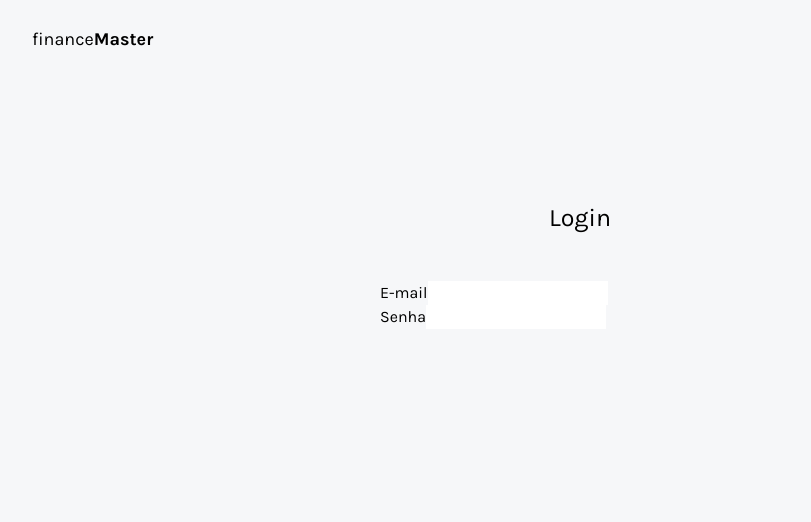
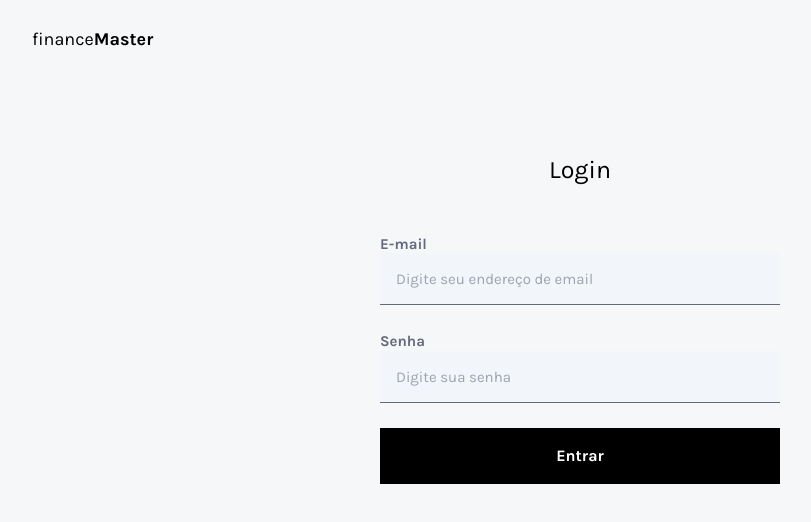
Before and after one commit to vinicius-pereira-souza/finance_master_frontend, a React (Vite) app: page /login in a window 1280 px wide. Shown: the top 522 px of the page, without its empty margins (60-871 px from the left). Built offline with nearby package versions, Linux system fonts and the light colour scheme.

Commit message:
feat: página de login completa

```diff
--- /dev/null
+++ b/src/components/form/btnSubmit.tsx
@@ -0,0 +1,16 @@
+type Props = {
+  text: string;
+};
+
+const BtnSubmit = ({ text }: Props) => {
+  return (
+    <button
+      type="submit"
+      className="text-white font-bold text-center w-full py-[16px] bg-black hover:bg-zinc-950"
+    >
+      {text}
+    </button>
+  );
+};
+
+export default BtnSubmit;
--- a/src/components/form/input.tsx
+++ b/src/components/form/input.tsx
@@ -2,13 +2,26 @@ type Props = {
   type: string;
   name: string;
   textLabel: string;
+  placeholder: string;
+  styles?: string;
 };
 
-const Input = ({ type, name, textLabel }: Props) => {
+const Input = ({ type, name, textLabel, placeholder, styles }: Props) => {
   return (
-    <div>
-      <label htmlFor={name}>{textLabel}</label>
-      <input type={type} name={name} id={name} />
+    <div className={`flex flex-col ${styles}`}>
+      <label
+        htmlFor={name}
+        className="text-gray-690 text-[15px] font-bold mb-[-2px]"
+      >
+        {textLabel}
+      </label>
+      <input
+        className="flex-1 h-[55px] px-4 py-[16px] bg-gray-68 border-b-[1px] border-b-gray-690 outline-none placeholder:text-[15px]"
+        type={type}
+        name={name}
+        id={name}
+        placeholder={placeholder}
+      />
     </div>
   );
 };
--- a/src/components/layoutPublic.tsx
+++ b/src/components/layoutPublic.tsx
@@ -11,7 +11,7 @@ const LayoutPublic = () => {
         </div>
       </header>
       <div className="py-[25px] px-5">
-        <div className="container_center min-h-[80vh] mt-24">
+        <div className="container_center min-h-[80vh] mt-12">
           <Outlet />
         </div>
       </div>
--- a/src/pages/login.tsx
+++ b/src/pages/login.tsx
@@ -1,13 +1,28 @@
 // components
+
 import Input from "../components/form/input";
+import BtnSubmit from "../components/form/btnSubmit";
 
 const Login = () => {
   return (
     <div className="block max-w-[400px] mx-auto">
       <h1 className="text-center text-[25px] mb-11">Login</h1>
       <form>
-        <Input type="email" name="email" textLabel="E-mail" />
-        <Input type="password" name="password" textLabel="Senha" />
+        <Input
+          styles="mb-[25px]"
+          type="email"
+          name="email"
+          textLabel="E-mail"
+          placeholder="Digite seu endereço de email"
+        />
+        <Input
+          styles="mb-[25px]"
+          type="password"
+          name="password"
+          textLabel="Senha"
+          placeholder="Digite sua senha"
+        />
+        <BtnSubmit text="Entrar" />
       </form>
     </div>
   );
--- a/tailwind.config.js
+++ b/tailwind.config.js
@@ -10,6 +10,7 @@ export default {
         "red-485": "#F54949",
         "green-370": "#5AD178",
         "gray-30": "#FAFAFA",
+        "gray-68": "#F2F5FA",
         "gray-70": "#F6F7F9",
         "gray-690": "#646A7C",
         "zinc-930": "#121212",
```
